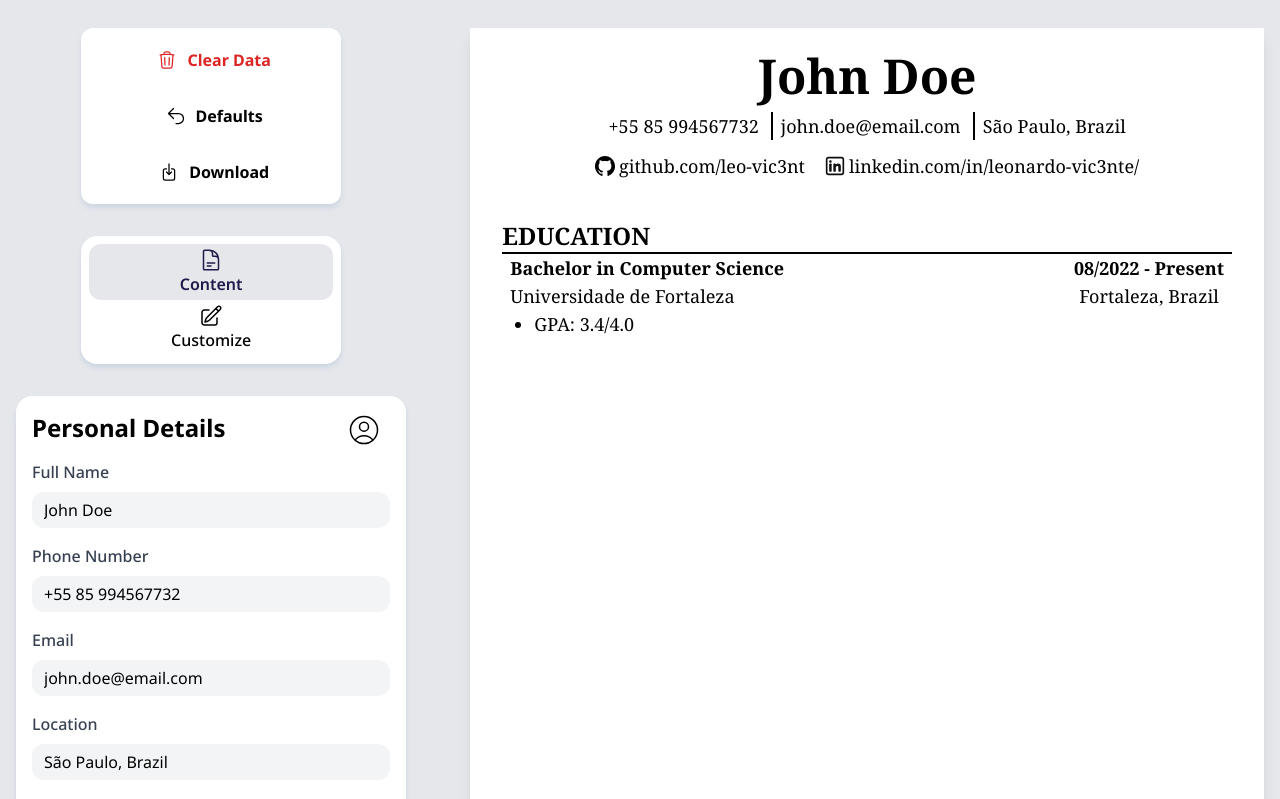
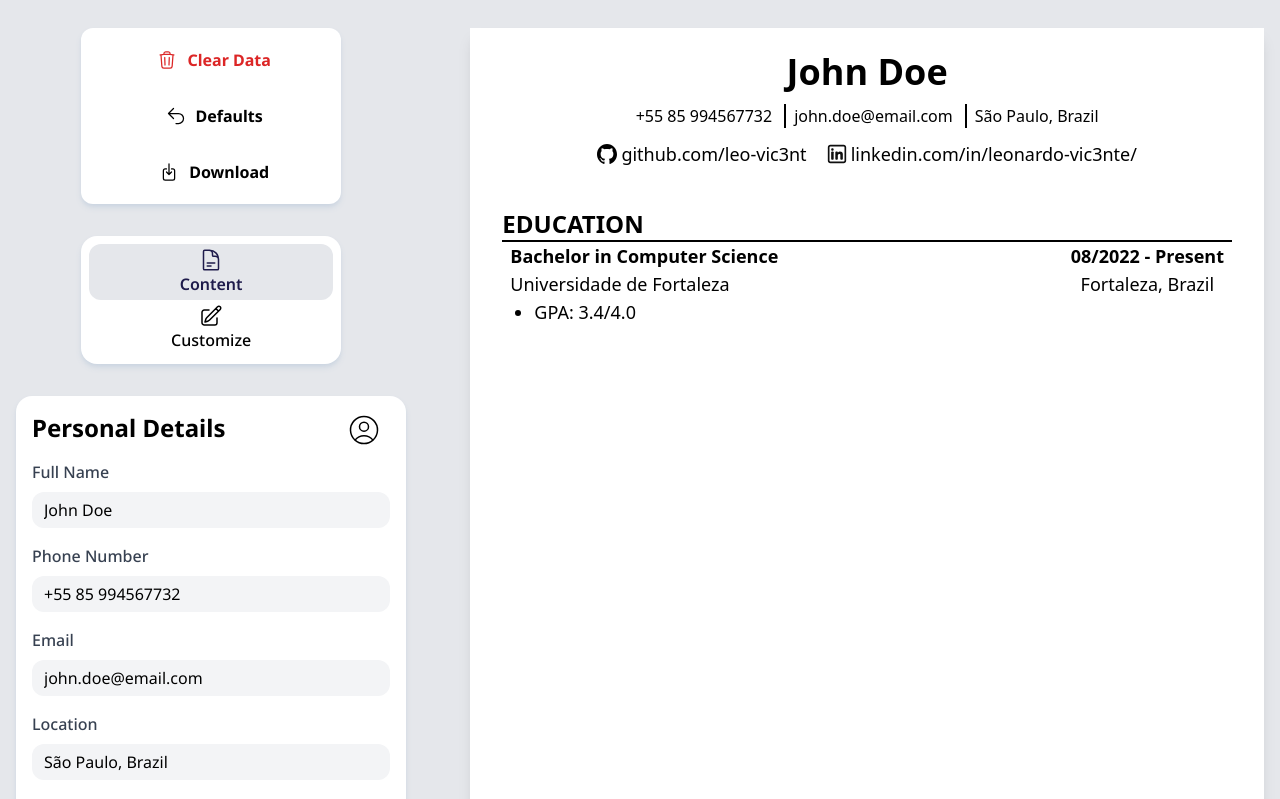
Before and after one commit to leo-vic3nt/EasyCv, a React (Vite) app: page / in a window 1280 px wide. Shown: the top 799 px of the page. Built offline with nearby package versions, Linux system fonts and the light colour scheme.

Commit message:
change default font to serif

```diff
--- a/src/App.jsx
+++ b/src/App.jsx
@@ -27,7 +27,7 @@ function App() {
 		DUMMY_DATA.personalInfo,
 	);
 	const [educationData, setEducationData] = useState(DUMMY_DATA.educationData);
-	const [cvFont, setCvFont] = useState(CV_FONTS.serif);
+	const [cvFont, setCvFont] = useState(CV_FONTS.sans);
 	const [cvAccentColor, setCvAccentColor] = useState("#000000");
 	const [cvLanguage, setCvLanguage] = useState(CV_LANGUAGES.en);
 
```
